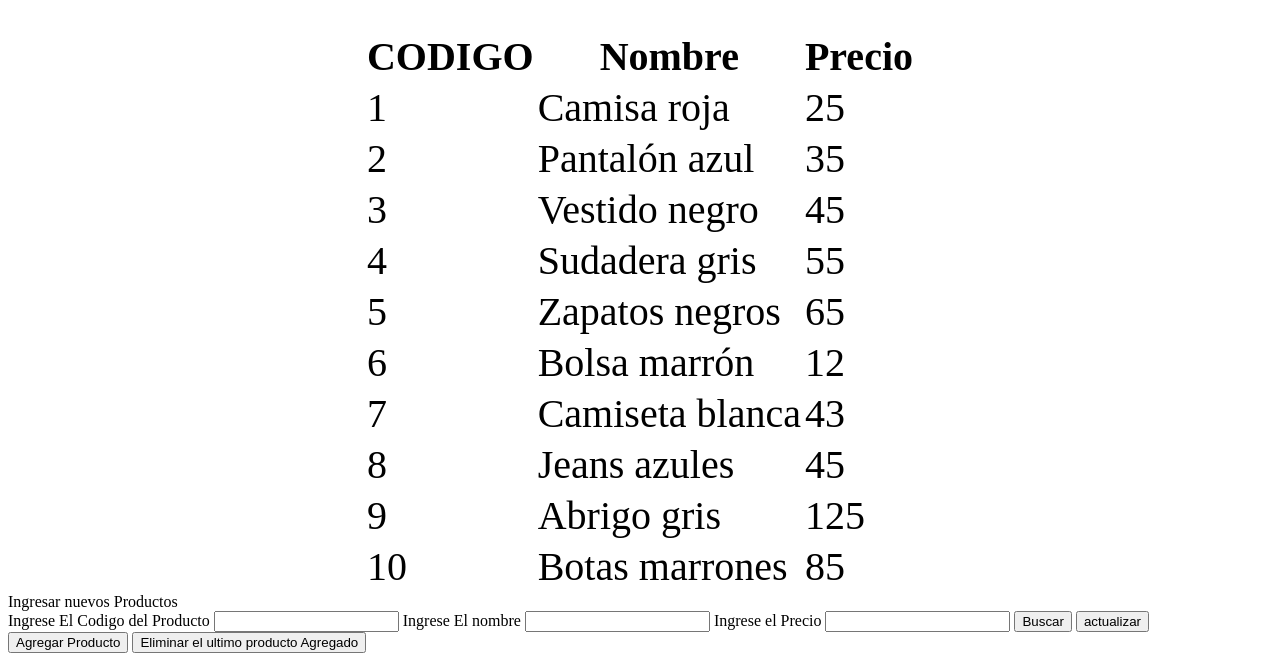
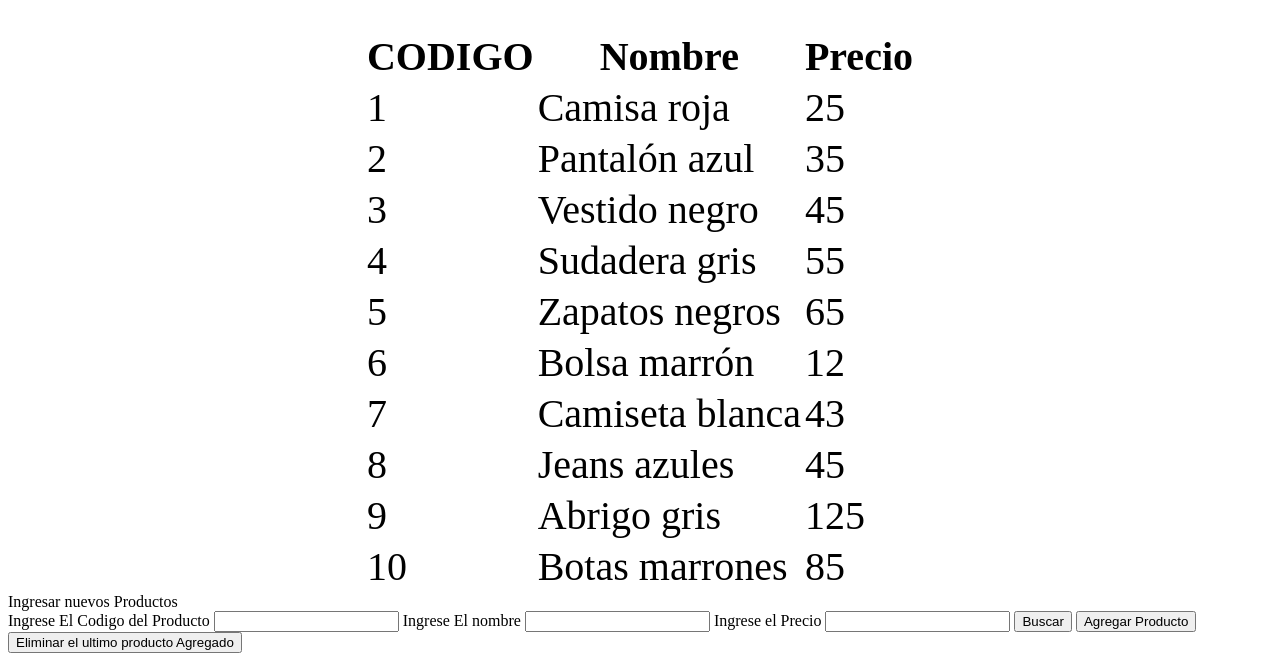
Before and after one commit to yisus245/SegundaEntregajava, a plain HTML site: page index.html in a window 1280 px wide. Shown: the part 639-1300 px from the top of the page. Drawn offline with Linux system fonts and the light colour scheme.

Commit message:
Add files via upload

```diff
--- a/index.html
+++ b/index.html
@@ -45,7 +45,6 @@
             <label for="">Ingrese el Precio</label>
             <input type="text" id="newPrecio">
             <input type="button" value="Buscar" id="btn-buscar">
-            <input type="button" value="actualizar" id="btn-actualizar">
             <input type="button" value="Agregar Producto" id="btn-button">
             <input type="button" value="Eliminar el ultimo producto Agregado" id="btn-eliminar">
       </section>
```
